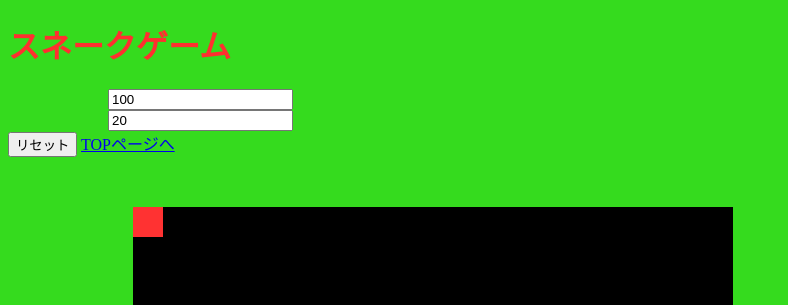
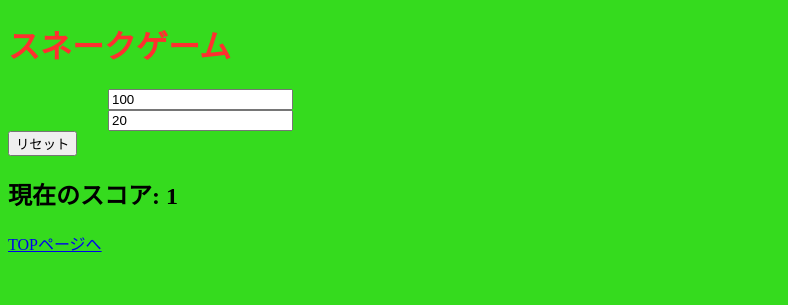
Before and after one commit to Dragonsky9999/DRAGONSKY_GAMES, a Flask app: page /snake in a window 1280 px wide. Shown: the top 305 px of the page, without its empty margins (0-788 px from the left). Run offline with Flask 3, Linux system fonts and the light colour scheme.

Commit message:
add snake score

```diff
--- a/static/snake.js
+++ b/static/snake.js
@@ -72,7 +72,7 @@ function updata(){
     }
 
     if (head.x < 0 || head.x >= boardSize|| head.y < 0 || head.y >= boardSize || snake.slice(1).some(segment => segment.x === head.x && segment.y ===head.y)){
-        alert("GEME OVER!!");
+        alert("GEME OVER!!"+"\nスコア: "+ snake.length);
         reset();
         return;
     }
@@ -87,6 +87,7 @@ function updata(){
     }
 
     drawBoard();
+    document.getElementById("score").innerHTML = "現在のスコア: "+ snake.length;
 }
 
 //キーボード入力処理
@@ -118,7 +119,7 @@ function reset(){
     board = Array.from({ length:boardSize }, () => Array(boardSize).fill("0"));
     spawnApple();
     drawBoard();
-    gameloop = setInterval(updata, speed)
+    gameloop = setInterval(updata, speed);
 }
 
 document.getElementById("reset").addEventListener("click", () => {
--- a/templates/snake.html
+++ b/templates/snake.html
@@ -24,6 +24,7 @@
 <input type="number" id="speed" placeholder="SPEED" value="100">
 <input type="number" id="boardSize" placeholder="BOARD SIZE" value="20">
 <button id="reset">リセット</button>
+<h2 id="score">現在のスコア: 0</h2>
 <a href="/">TOPページへ</a>
 
 <canvas id="canvas"></canvas>
```
Also changed, not shown: templates/tetris.html (+5 -2 lines).
